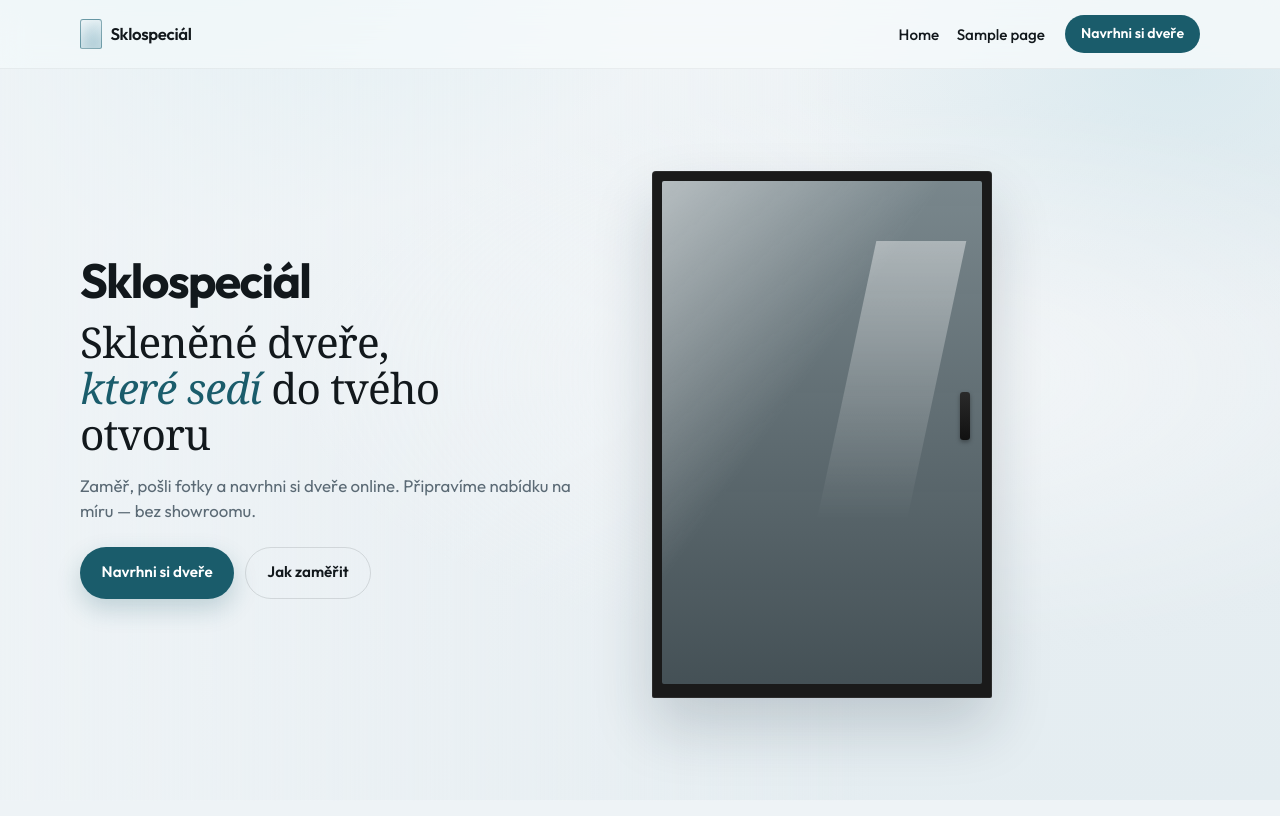
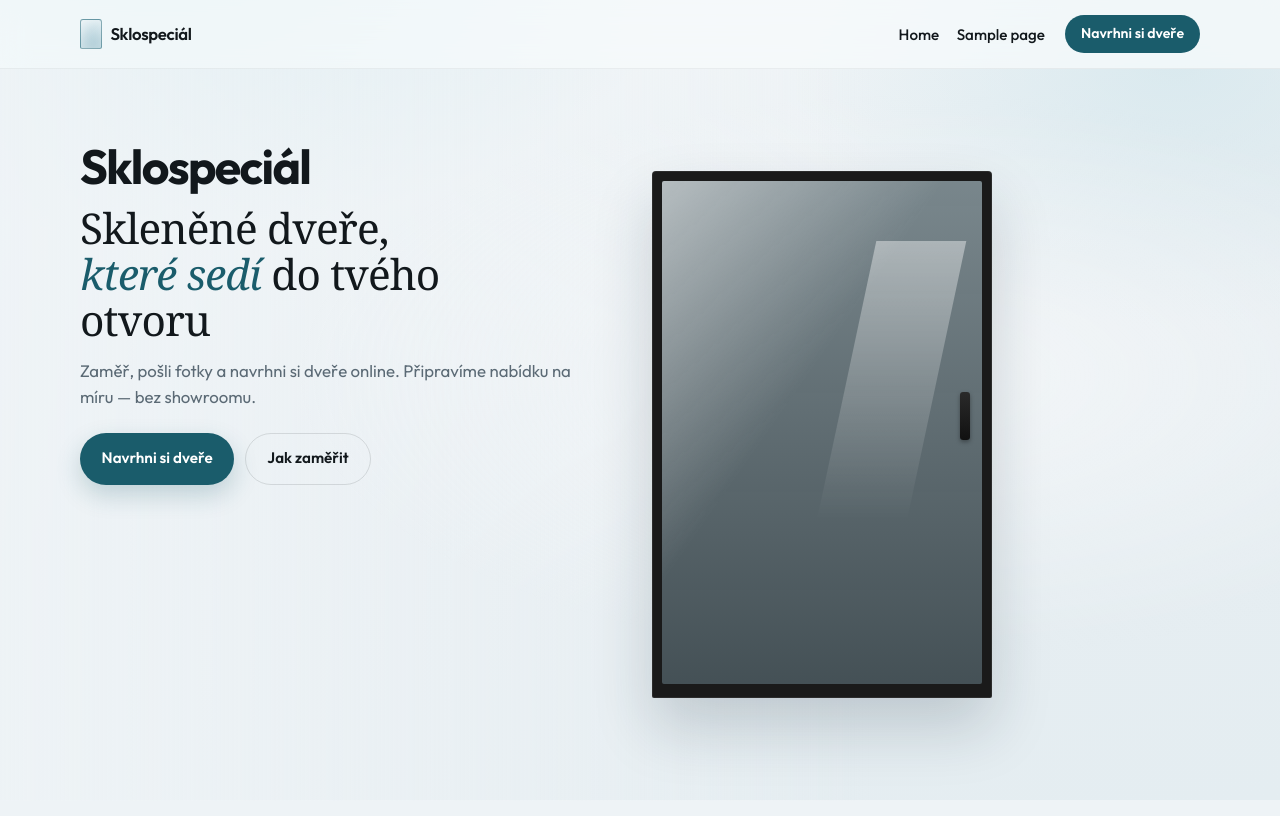
Before and after one commit to vakysak/sklospecial-cz, a WordPress theme: template wp-theme/sklospecial/front-page.php in a window 1280 px wide. Shown: the top 816 px of the page. Run offline with PHP 8.4 and a stand-in for WordPress, Linux system fonts and the light colour scheme; the site name, menu and one post (Sample post) are stand-ins, and other content is empty; some web fonts are replaced.

Commit message:
Pin hero copy to the top of the first viewport.
Co-authored-by: Cursor <cursoragent@cursor.com>

```diff
--- a/wp-theme/sklospecial/assets/css/main.css
+++ b/wp-theme/sklospecial/assets/css/main.css
@@ -240,9 +240,9 @@ a:hover { color: #134854; }
   position: relative;
   min-height: calc(100svh - var(--header-h));
   display: grid;
-  align-items: center;
+  align-items: start;
   overflow: hidden;
-  padding: 2.5rem 0 3.5rem;
+  padding: 4.5rem 0 3.5rem;
 }
 
 .sklo-hero__visual {
```
